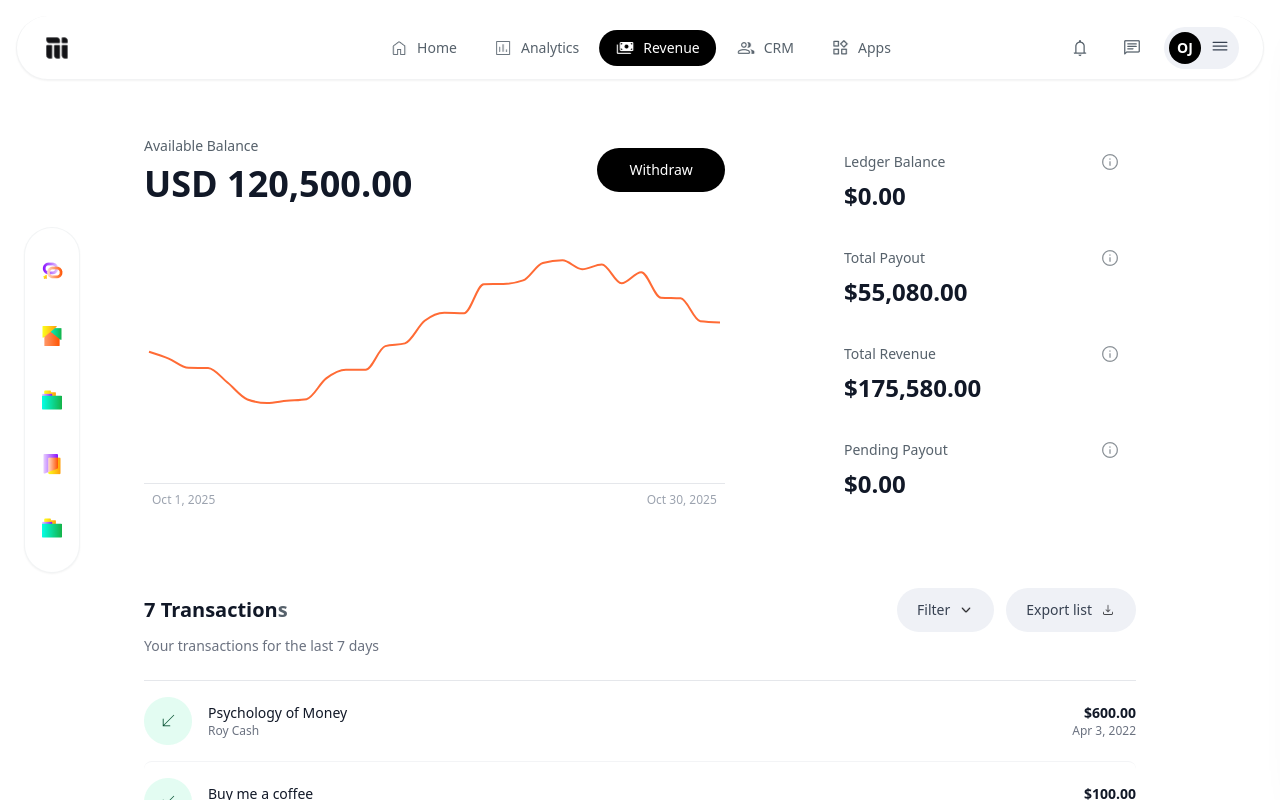
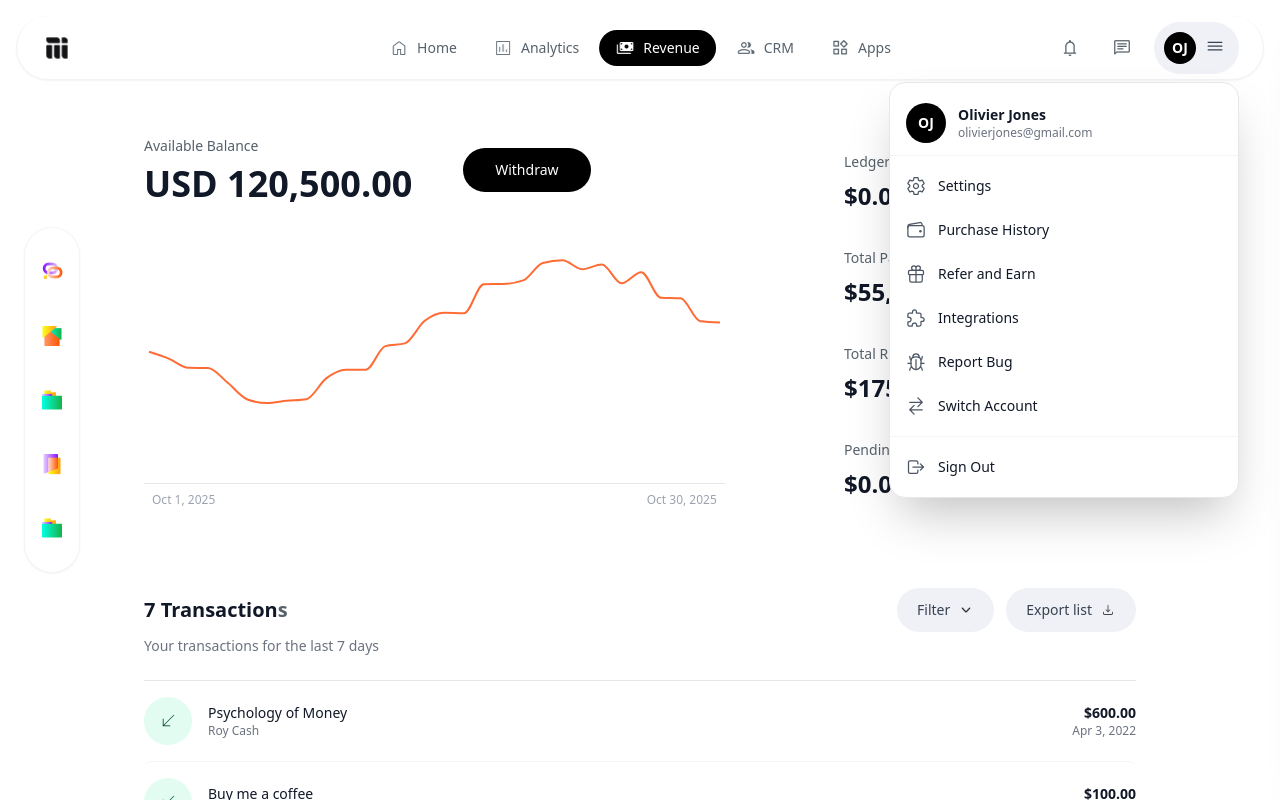
Before and after one commit to Danny-Flames/react-assessment-ms, a React (Vite) app: page / in a window 1280 px wide. Both pictures are taken after a click on the button "OJ". Shown: the top 800 px of the page. Built offline with nearby package versions, Linux system fonts and the light colour scheme.

Commit message:
worked on the dropdown for the user avatar

```diff
--- a/src/components/Header.tsx
+++ b/src/components/Header.tsx
@@ -1,8 +1,20 @@
-import React, { useState } from "react";
-import { IoMenuOutline, IoClose } from "react-icons/io5";
+import React, { useState, useRef, useEffect } from "react";
+import {
+  IoMenuOutline,
+  IoClose,
+  IoSettingsOutline,
+  IoWalletOutline,
+  IoGiftOutline,
+  IoExtensionPuzzleOutline,
+  IoBugOutline,
+  IoSwapHorizontalOutline,
+  IoLogOutOutline,
+} from "react-icons/io5";
 
 const Header: React.FC = () => {
   const [mobileMenuOpen, setMobileMenuOpen] = useState(false);
+  const [userDropdownOpen, setUserDropdownOpen] = useState(false);
+  const dropdownRef = useRef<HTMLDivElement>(null);
 
   const navItems = [
     { icon: "/images/home.png", label: "Home", active: false },
@@ -11,6 +23,44 @@ const Header: React.FC = () => {
     { icon: "/images/group.png", label: "CRM", active: false },
     { icon: "/images/app.png", label: "Apps", active: false },
   ];
+
+  const userMenuItems = [
+    { icon: <IoSettingsOutline className="w-5 h-5" />, label: "Settings" },
+    {
+      icon: <IoWalletOutline className="w-5 h-5" />,
+      label: "Purchase History",
+    },
+    { icon: <IoGiftOutline className="w-5 h-5" />, label: "Refer and Earn" },
+    {
+      icon: <IoExtensionPuzzleOutline className="w-5 h-5" />,
+      label: "Integrations",
+    },
+    { icon: <IoBugOutline className="w-5 h-5" />, label: "Report Bug" },
+    {
+      icon: <IoSwapHorizontalOutline className="w-5 h-5" />,
+      label: "Switch Account",
+    },
+  ];
+
+  // Close dropdown when clicking outside
+  useEffect(() => {
+    const handleClickOutside = (event: MouseEvent) => {
+      if (
+        dropdownRef.current &&
+        !dropdownRef.current.contains(event.target as Node)
+      ) {
+        setUserDropdownOpen(false);
+      }
+    };
+
+    if (userDropdownOpen) {
+      document.addEventListener("mousedown", handleClickOutside);
+    }
+
+    return () => {
+      document.removeEventListener("mousedown", handleClickOutside);
+    };
+  }, [userDropdownOpen]);
 
   return (
     <>
@@ -51,23 +101,90 @@ const Header: React.FC = () => {
           <span className="hidden sm:inline">
             <img src={"/images/chat.png"} alt={"notification-icon"} />
           </span>
+          <div className="relative" ref={dropdownRef}>
             <span className="flex bg-[#EFF1F6] hover:bg-gray-200 rounded-full p-[5px]">
-            <button className="w-7 h-7 sm:w-8 sm:h-8 rounded-full bg-black text-white flex items-center justify-center font-semibold text-xs sm:text-sm">
+              <span className="flex bg-[#EFF1F6] hover:bg-gray-200 rounded-full p-[5px]">
+                <button
+                  onClick={() => setUserDropdownOpen(!userDropdownOpen)}
+                  className="w-8 h-8 rounded-full bg-black text-white flex items-center justify-center font-semibold text-sm"
+                >
                   OJ
                 </button>
                 <button
                   onClick={() => setMobileMenuOpen(!mobileMenuOpen)}
-              className="w-6 h-6 sm:w-7 sm:h-7 flex items-center justify-center transition-colors ml-[5px]"
+                  className="w-7 h-7  flex items-center justify-center transition-colors ml-[5px]"
                 >
-              <IoMenuOutline className="w-4 h-4 sm:w-5 sm:h-5 text-gray-700" />
+                  <IoMenuOutline className="w-5 h-5 text-gray-700" />
                 </button>
               </span>
+            </span>
+
+            {/* User Dropdown Menu */}
+            {userDropdownOpen && (
+              <div className="absolute top-full right-0 mt-2 w-[350px] bg-white rounded-2xl shadow-2xl border border-gray-200 py-2 z-50">
+                {/* User Info */}
+                <div className="px-4 py-3 border-b border-gray-100">
+                  <div className="flex items-center gap-3">
+                    <div className="w-10 h-10 rounded-full bg-black text-white flex items-center justify-center font-semibold text-sm">
+                      OJ
+                    </div>
+                    <div className="flex-1">
+                      <p className="text-sm font-semibold text-gray-900">
+                        Olivier Jones
+                      </p>
+                      <p className="text-xs text-gray-500">
+                        olivierjones@gmail.com
+                      </p>
+                    </div>
+                  </div>
+                </div>
+
+                {/* Menu Items */}
+                <div className="py-2">
+                  {userMenuItems.map((item, index) => (
+                    <button
+                      key={index}
+                      onClick={() => {
+                        setUserDropdownOpen(false);
+                        // Handle menu item click
+                      }}
+                      className="w-full flex items-center gap-3 px-4 py-3 hover:bg-gray-50 transition-colors text-left"
+                    >
+                      <span className="text-gray-600">{item.icon}</span>
+                      <span className="text-sm text-gray-900">
+                        {item.label}
+                      </span>
+                    </button>
+                  ))}
+                </div>
+
+                {/* Sign Out */}
+                <div className="border-t border-gray-100 pt-2">
+                  <button
+                    onClick={() => {
+                      setUserDropdownOpen(false);
+                      // Handle sign out
+                    }}
+                    className="w-full flex items-center gap-3 px-4 py-3 hover:bg-gray-50 transition-colors text-left"
+                  >
+                    <span className="text-gray-600">
+                      <IoLogOutOutline className="w-5 h-5" />
+                    </span>
+                    <span className="text-sm text-gray-900">Sign Out</span>
+                  </button>
+                </div>
+              </div>
+            )}
+          </div>
         </div>
       </header>
 
       {/* Mobile Menu */}
       {mobileMenuOpen && (
-        <div className="lg:hidden fixed inset-0 bg-black/50 z-40" onClick={() => setMobileMenuOpen(false)}>
+        <div
+          className="lg:hidden fixed inset-0 bg-black/50 z-40"
+          onClick={() => setMobileMenuOpen(false)}
+        >
           <div
             className="fixed top-0 right-0 bottom-0 w-64 bg-white shadow-xl p-6"
             onClick={(e) => e.stopPropagation()}
--- a/src/pages/Dashboard.tsx
+++ b/src/pages/Dashboard.tsx
@@ -47,7 +47,7 @@ const Dashboard: React.FC = () => {
             <div className="w-full lg:w-[88%]">
               {/* Available Balance and Withdraw Button */}
               <div className="mb-6 flex flex-col sm:flex-row sm:items-center gap-4">
-                <div className="flex-1">
+                <div className="">
                   <div className="mb-2">
                     <p className="text-sm text-[#56616B]">Available Balance</p>
                   </div>
@@ -59,7 +59,7 @@ const Dashboard: React.FC = () => {
                     })}
                   </h1>
                 </div>
-                <div className="sm:ml-auto">
+                <div className="md:ml-[6%] sm:ml-auto">
                   <button className="w-full sm:w-auto px-8 py-3 bg-black hover:bg-gray-800 text-white rounded-full text-sm font-medium transition-colors">
                     Withdraw
                   </button>
```
Lines whose indentation alone changed are shown as unchanged.
